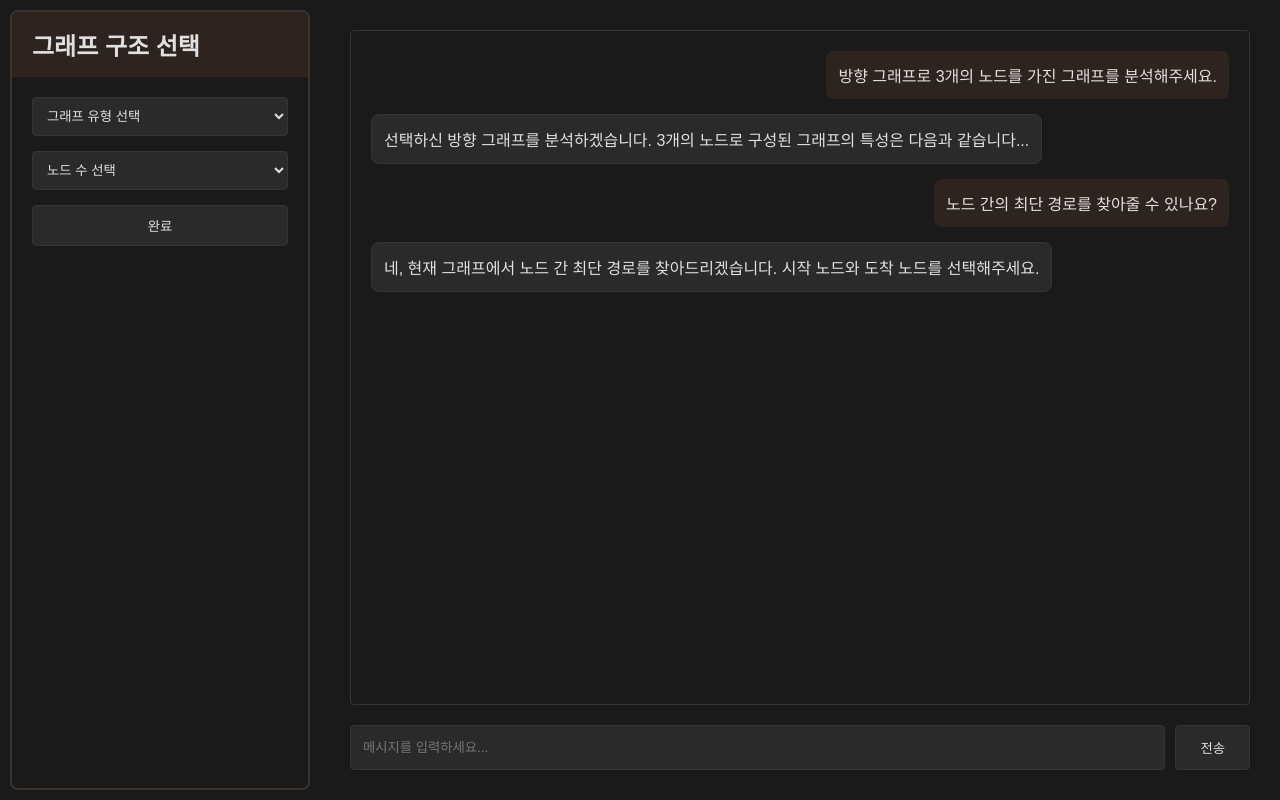
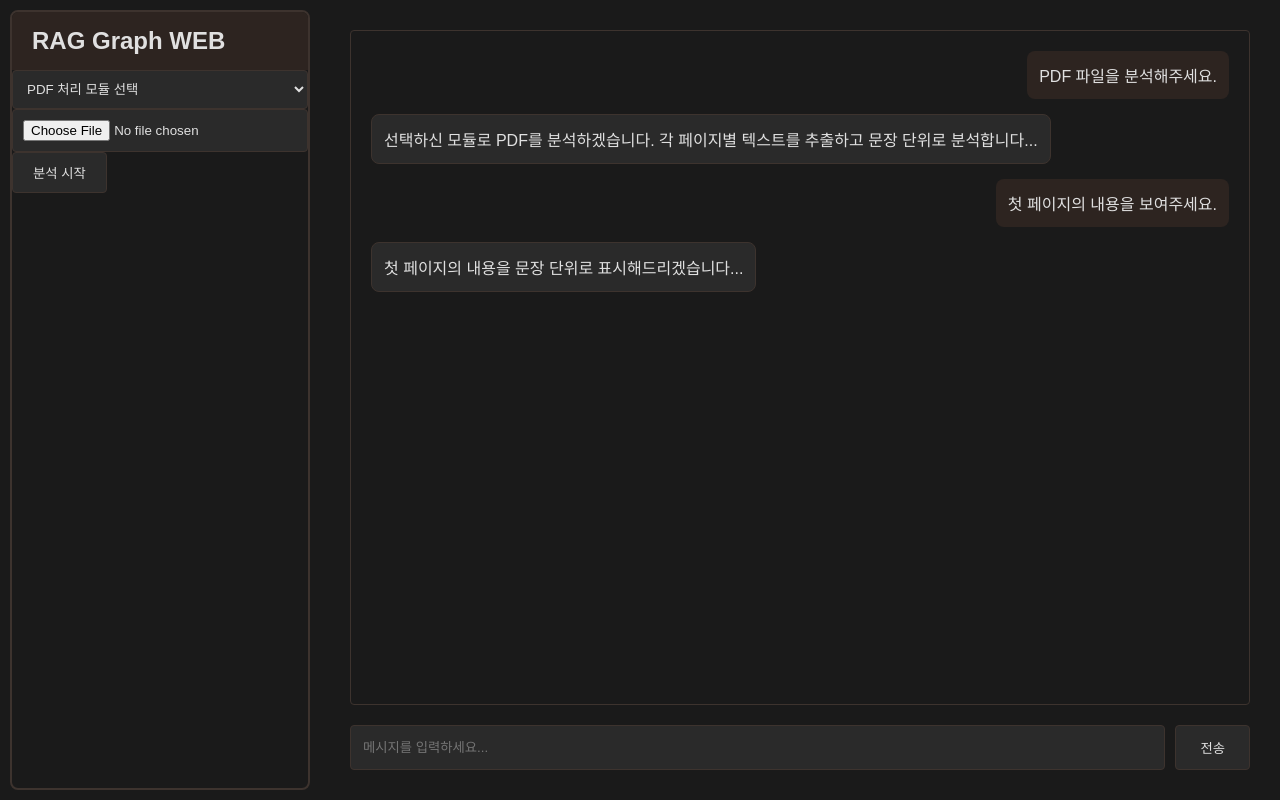
Before and after one commit to LeeHonggii/Graph_web, a FastAPI app: page / in a window 1280 px wide. Run offline with FastAPI, Linux system fonts and the light colour scheme.

Commit message:
pdf 추가

```diff
--- a/templates/index.html
+++ b/templates/index.html
@@ -3,43 +3,38 @@
 <head>
     <meta charset="UTF-8">
     <meta name="viewport" content="width=device-width, initial-scale=1.0">
-    <title>Graph Chat Interface</title>
+    <title>PDF Processing Interface</title>
     <link rel="stylesheet" href="{{ url_for('static', path='/styles.css') }}">
 </head>
 <body>
     <div class="container">
         <div class="left-panel">
-            <h2>그래프 구조 선택</h2>
-            <div class="graph-options">
-                <select id="graphType" class="dark-select">
-                    <option value="">그래프 유형 선택</option>
-                    <option value="directed">방향 그래프</option>
-                    <option value="undirected">무방향 그래프</option>
-                    <option value="weighted">가중치 그래프</option>
+            <h2>RAG Graph WEB</h2>
+            <div class="pdf-options">
+                <select id="pdfModule" class="dark-select">
+                    <option value="">PDF 처리 모듈 선택</option>
+                    <option value="pdfplumber">PDFPlumber</option>
+                    <option value="pypdf">PyPDF2</option>
+                    <option value="pdfminer">PDFMiner</option>
                 </select>
-                <select id="graphSize" class="dark-select">
-                    <option value="">노드 수 선택</option>
-                    <option value="3">3개 노드</option>
-                    <option value="4">4개 노드</option>
-                    <option value="5">5개 노드</option>
-                </select>
-                <button id="confirmBtn" class="dark-button">완료</button>
+                <input type="file" id="pdfFile" class="dark-select" accept=".pdf">
+                <button id="confirmBtn" class="dark-button">분석 시작</button>
             </div>
         </div>
         <div class="right-panel">
             <div class="chat-container">
                 <div class="chat-messages" id="chatMessages">
                     <div class="message user-message">
-                        방향 그래프로 3개의 노드를 가진 그래프를 분석해주세요.
+                        PDF 파일을 분석해주세요.
                     </div>
                     <div class="message assistant-message">
-                        선택하신 방향 그래프를 분석하겠습니다. 3개의 노드로 구성된 그래프의 특성은 다음과 같습니다...
+                        선택하신 모듈로 PDF를 분석하겠습니다. 각 페이지별 텍스트를 추출하고 문장 단위로 분석합니다...
                     </div>
                     <div class="message user-message">
-                        노드 간의 최단 경로를 찾아줄 수 있나요?
+                        첫 페이지의 내용을 보여주세요.
                     </div>
                     <div class="message assistant-message">
-                        네, 현재 그래프에서 노드 간 최단 경로를 찾아드리겠습니다. 시작 노드와 도착 노드를 선택해주세요.
+                        첫 페이지의 내용을 문장 단위로 표시해드리겠습니다...
                     </div>
                 </div>
                 <div class="chat-input-container">
```
Also changed, not shown: 1 other file.
